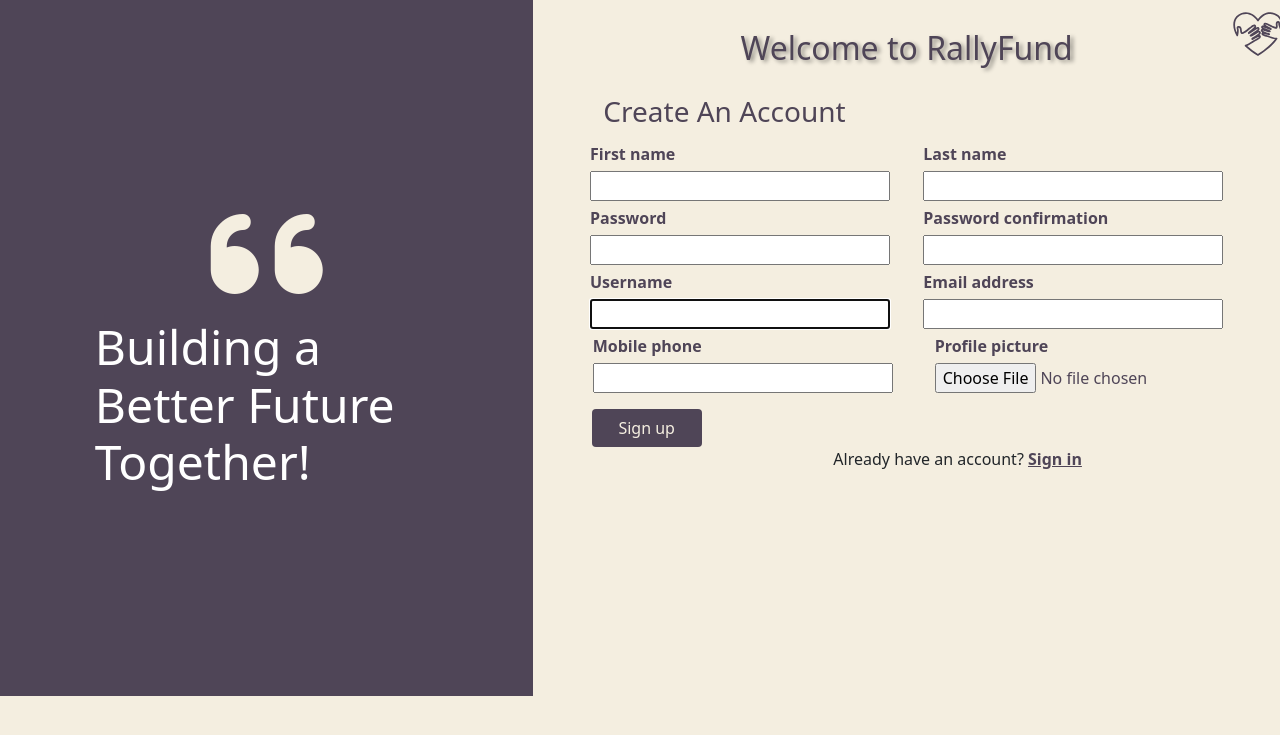
After one commit to fatma1-a7med/Crowd_Funding, a Django app: page /accounts/register/ in a window 1280 px wide. The commit adds this page. Shown: the top 735 px of the page. Run offline with Django 5.2, Linux system fonts and the light colour scheme.

Commit message:
confirmation with email to log in

```diff
--- a/accounts/forms.py
+++ b/accounts/forms.py
@@ -2,6 +2,7 @@ from django import forms
 from django.contrib.auth.forms import UserCreationForm
 from django.contrib.auth.models import User
 from accounts.models import Profile
+from django.core.exceptions import ValidationError
 
 
 class RegisterationForm(UserCreationForm):
@@ -9,7 +10,13 @@ class RegisterationForm(UserCreationForm):
     profile_picture=forms.ImageField()
     class Meta:
         model = User
-        fields = ('first_name', 'last_name', 'email','password1','password2','mobile_phone','profile_picture')
+        fields = ('first_name', 'last_name','password1','password2','username', 'email','mobile_phone','profile_picture')
+
+    def clean_email(self):
+        email=self.cleaned_data.get("email")
+        if User.objects.filter(email=email).exists():
+            raise ValidationError("An account with this email address already exists!!")
+        return email
 
 class ProfileUpdateForm(forms.ModelForm):
     first_name = forms.CharField(max_length=30, required=False)
--- a/accounts/urls.py
+++ b/accounts/urls.py
@@ -1,8 +1,10 @@
 from django.urls import path
-from accounts.views import  profile_view, create_user,update_profile,delete_account
+from accounts.views import  profile_view, create_user,update_profile,delete_account, create_user,index,activate
 urlpatterns = [
     path('profile/', profile_view , name='account.profile'),
     path('profile/update/', update_profile, name='account.profile.update'),
     path('delete-account/', delete_account, name='account.delete'),
-    path('register',create_user, name='account.register' )
+    path('register/',create_user, name='account.register' ),
+    path('index/',index, name='index' ),
+    path('activate/<str:uidb64>/<str:token>/',activate, name='activate' ),
 ]
--- a/accounts/views.py
+++ b/accounts/views.py
@@ -4,6 +4,15 @@ from django.http import HttpResponseRedirect
 from django.contrib import messages
 from accounts.forms import  RegisterationForm,ProfileUpdateForm,PasswordVerificationForm
 from accounts.models import Profile
+
+from django.contrib.sites.shortcuts import get_current_site
+from django.template.loader import render_to_string
+from django.utils.http import urlsafe_base64_encode ,urlsafe_base64_decode
+from django.utils.encoding import force_bytes, force_str
+from accounts.tokens import account_activation_token
+from django.core.mail import EmailMessage
+
+from django.contrib.auth import get_user_model,login
 
 # Create your views here.
 
@@ -20,7 +29,6 @@ def profile_view(request):
     birthdate = profile.birthdate
     facebook_profile = profile.facebook_profile
     country = profile.country
-
     context = {
         'userData': {
             'user_id': user_id,
@@ -77,20 +85,62 @@ def delete_account(request):
     return render(request, 'accounts/delete_account_confirm.html', {'password_form': password_form})
 
 
+def index(request):
+    messages_to_display= messages.get_messages(request)
+    return render(request, "index.html" , {"messages" : messages_to_display})
+
 def create_user(request):
+    form = RegisterationForm()
+
     if request.method == 'POST':
         form = RegisterationForm(request.POST, request.FILES)
         if form.is_valid():
-            user = form.save()
-            # Create a profile for the user
+            user = form.save(commit=False)
+            user.is_active = False
+            user.save()
+
             Profile.objects.create(
                 user=user,
                 mobile_phone=form.cleaned_data['mobile_phone'],
                 profile_picture=form.cleaned_data['profile_picture']
             )
-            login(request, user)  # Log in the user after registration
-            return redirect(reverse("login"))  # Redirect to login page after successful registration
+
+            current_site= get_current_site(request)
+            mail_subject = "Activate your account"
+            message = render_to_string("registration/account_activation_email.html",{
+                "user":user,
+                "domain":current_site.domain,
+                "uid":urlsafe_base64_encode(force_bytes(user.pk)),
+                "token":account_activation_token.make_token(user)
+            })
+            to_email = form.cleaned_data.get("email")
+            email=EmailMessage(
+                mail_subject, message, to=[to_email]
+            )
+            email.send()
+            messages.success(request, "please check your email to complete the registration")
+
+
+            # Redirect to the index page after successful registration
+            return redirect("index")
+    return render(request, 'registration/register.html', {'form': form})
+
+def activate(request,uidb64, token):
+    User= get_user_model()
+
+    try:
+        uid= force_str(urlsafe_base64_decode(uidb64))
+        user= User.objects.get(pk=uid)
+    except(TypeError, ValueError, OverflowError, User.DoesNotExist):
+        user=None
+
+    if user is not None and account_activation_token.check_token(user,token):
+        user.is_active =True
+        user.save()
+
+        login(request, user)
+        messages.success(request, "Your account has been successfully activated")
+        return redirect(reverse("login"))
     else:
-        form = RegisterationForm()
-
-    return render(request, 'accounts/register.html', {'form': form})
+        messages.error(request, "Activation link is invalid or expired")
+        return redirect(reverse("index"))
--- /dev/null
+++ b/templates/registration/account_activation_email.html
@@ -0,0 +1,6 @@
+
+    HI, {{user.username}},
+
+    Here is the activation link:
+
+    http://{{domain}}{% url 'activate' uidb64=uid token=token%}
--- /dev/null
+++ b/templates/registration/base.html
@@ -0,0 +1,128 @@
+{% load static %}
+<!DOCTYPE html>
+<html lang="en">
+<head>
+    <meta charset="UTF-8">
+    <title>{% block title %} {% endblock %}</title>
+    <link href="https://cdn.jsdelivr.net/npm/bootstrap@5.1.3/dist/css/bootstrap.min.css" rel="stylesheet" integrity="sha384-1BmE4kWBq78iYhFldvKuhfTAU6auU8tT94WrHftjDbrCEXSU1oBoqyl2QvZ6jIW3" crossorigin="anonymous">
+    <link href="https://cdnjs.cloudflare.com/ajax/libs/font-awesome/6.0.0-beta3/css/all.min.css" rel="stylesheet">
+    <style>
+        body{
+            background-color:#F4EEE0;
+        }
+        .leftSide{
+            background-color:#4F4557;
+            height:auto;
+            display:flex;
+            flex-direction:column;
+            justify-content:center;
+            align-items:center;
+
+
+        }
+        .errorlist {
+            display:block;
+            color: red;
+            font-size: 0.9rem;
+
+
+        }
+        .leftSide h1{
+            font-size:3rem;
+            width:27vw;
+            margin-left:2px;
+            color:white;
+            height:46.3vh
+        }
+        .leftSide i{
+            font-size:8rem;
+            color:#F4EEE0;
+            margin-top:190px
+        }
+        #logo{
+            margin-left:700px;
+            margin-top:9px;
+        }
+
+        .rightSide form {
+            max-width: 700px;
+            margin: auto;
+        }
+        .rightSide h2, h3{
+              color:#4F4557
+        }
+        .rightSide h2{
+            margin-top:-30px;
+        text-shadow: 3px 2px 4px rgba(0, 0, 0, 0.4);
+        }
+        .rightSide h3{
+            margin-left:70px;
+            margin-top:-20px
+        }
+        .rightSide label {
+            font-weight:bold;
+            color: #4F4557;
+
+        }
+        form {
+            display:flex;
+            flex-wrap:wrap;
+            justify-content:space-evenly
+        }
+        form p {
+            display:flex;
+            flex-direction:column;
+            width:310px;
+        }
+        .helptext{
+            display: none !important;
+        }
+        form p:nth-of-type(4){
+
+                 display: none;
+        }
+        form p:nth-child(10){
+            margin-left:10px
+        }
+        form p:nth-child(11){
+            margin-left:10px
+        }
+        .add{
+            background-color:#4F4557;
+            width:110px;
+            color:#F4EEE0;
+            margin-right:520px
+        }
+        #already {
+            margin-top: -30px;
+            margin-left: 300px;
+        }
+        #already a {
+            color: #4F4557;
+            font-weight:bold
+        }
+        .form-group {
+            font-weight: bold;
+            color: #4F4557;
+            display:block;
+        }
+        .form-group label{
+            display:block;
+            margin-top:5px
+
+        }
+        .form-group input{
+            width:300px;
+        }
+        .form-group:nth-child(8){
+            margin-left:14px
+        }
+        .form-group:nth-child(9){
+            margin-left:20px
+        }
+    </style>
+</head>
+<body>
+    {% block body %}
+    {% endblock %}
+</body>
--- /dev/null
+++ b/templates/registration/register.html
@@ -0,0 +1,38 @@
+{% extends 'registration/base.html' %}
+
+{% load static %}
+
+    <title>{% block title %}Register {% endblock %}</title>
+
+
+
+{% block body %}
+<div class="sign_up_container d-flex">
+    <div class="leftSide col-5">
+        <i class="fa-solid fa-quote-left"></i>
+       <h1> Building a Better Future Together! </h1>
+    </div>
+    <div class="rightSide col-7">
+     <img src="{% static 'accounts/images/logo3.svg' %}" width="50" height="50" id="logo"/>
+     <h2 class="text-center mb-5">Welcome to RallyFund</h2>
+     <h3 class="" >Create An Account</h3>
+    <form method="post"  enctype="multipart/form-data">
+            {% csrf_token %}
+            {% for field in form %}
+            <div class="form-group">
+               <label> {{ field.label }}<label>
+                {{ field }}
+                {% for error in field.errors %}
+                    <p class="errorlist">{{ error }}</p>
+                {% endfor %}
+            </div>
+        {% endfor %}
+
+
+            <input value="Sign up" type="submit" class="btn mt-3 add">
+    </form>
+    <span id="already">Already have an account? <a href="{% url 'login'%}">Sign in</a></span>
+
+    </div>
+</div>
+{% endblock %}
```
Also changed, not shown: Crowd_Funding/settings.py (+16 -5 lines), accounts/tokens.py (added, +10 -0 lines), templates/index.html (added, +12 -0 lines), templates/registration/login.html (+57 -9 lines), accounts/static/accounts/images/logo3.svg (added), media/images/businessman.png (added), media/images/girl.png (added), media/images/photo_2024-04-08_12-19-09.jpg (added), media/projects/img/student_6833593.png (added), media/projects/img/woman.png (added), 1 other file.
